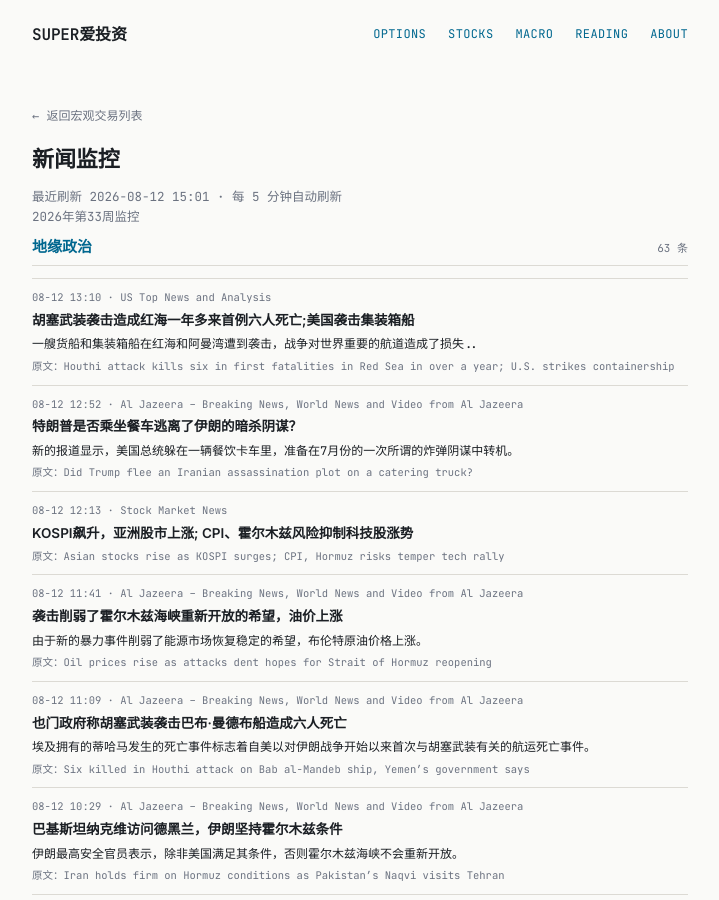
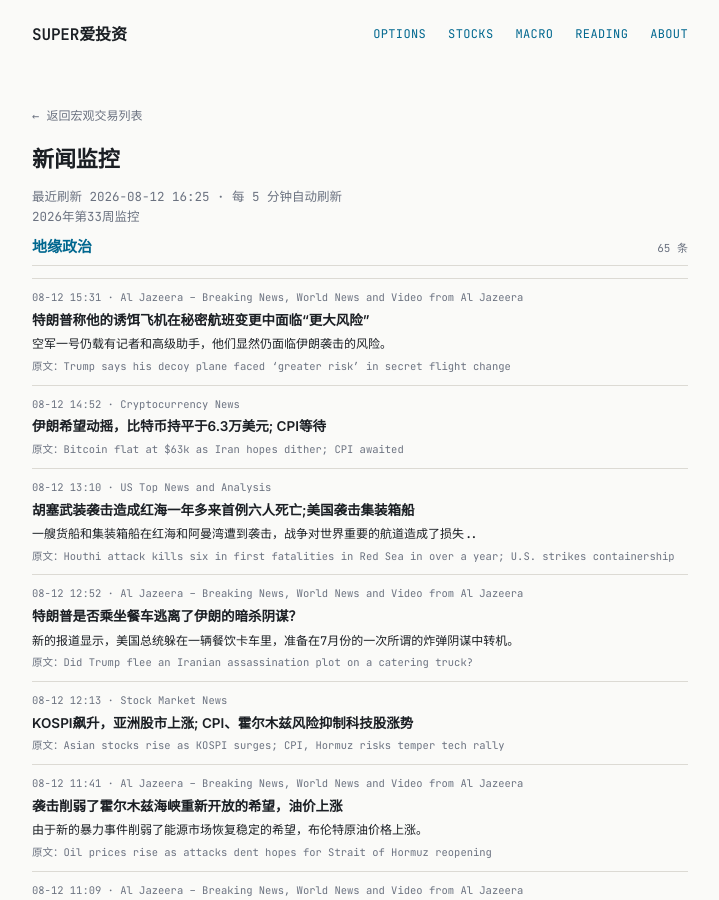
Before and after one commit to tang3super/tang3super.github.io, a Jekyll site: the page built from _macro_trade/news-digest.md, in a window 1280 px wide and 900 px high. Shown: the whole window, without its empty margins (280-999 px from the left). Built offline with Jekyll 4.4.1, drawn with Linux system fonts in a browser that asks for light colours; some of the changed text lies outside the part shown.

Commit message:
sync news-digest article

```diff
--- a/_macro_trade/news-digest.md
+++ b/_macro_trade/news-digest.md
@@ -5,11 +5,24 @@ title: 新闻监控
 date: '2026-08-12'
 summary: 2026年第33周监控
 week_label: 2026年第33周监控
-last_updated: 2026-08-12 15:01
+last_updated: 2026-08-12 16:25
 refresh_note: 每 5 分钟自动刷新
 topics:
 - name: 地缘政治
   items:
+  - title: Trump says his decoy plane faced ‘greater risk’ in secret flight change
+    summary: Air Force One was still carrying journalists and top aides, who remained at apparent risk of an Iranian strike.
+    link: https://www.aljazeera.com/news/2026/8/12/trump-says-his-decoy-plane-faced-greater-risk-in-secret-flight-change?traffic_source=rss
+    source: Al Jazeera – Breaking News, World News and Video from Al Jazeera
+    time: 08-12 15:31
+    title_zh: 特朗普称他的诱饵飞机在秘密航班变更中面临“更大风险”
+    summary_zh: 空军一号仍载有记者和高级助手，他们显然仍面临伊朗袭击的风险。
+  - title: Bitcoin flat at $63k as Iran hopes dither; CPI awaited
+    summary: ''
+    link: https://www.investing.com/news/cryptocurrency-news/bitcoin-flat-at-63k-as-iran-hopes-dither-cpi-awaited-4853755
+    source: Cryptocurrency News
+    time: 08-12 14:52
+    title_zh: 伊朗希望动摇，比特币持平于6.3万美元; CPI等待
   - title: Houthi attack kills six in first fatalities in Red Sea in over a year; U.S. strikes containership
     summary: A cargoship and containership have been hit in the Red Sea and Gulf of Oman as the war inflicts a toll on the world's critical shipping lane…
     link: https://www.cnbc.com/2026/08/12/us-iran-war-trump-hormuz-houthi-attack-blockade-.html
@@ -432,6 +445,12 @@ topics:
     time: 08-10 02:18
 - name: 货币政策
   items:
+  - title: Bitcoin flat at $63k as Iran hopes dither; CPI awaited
+    summary: ''
+    link: https://www.investing.com/news/cryptocurrency-news/bitcoin-flat-at-63k-as-iran-hopes-dither-cpi-awaited-4853755
+    source: Cryptocurrency News
+    time: 08-12 14:52
+    title_zh: 伊朗希望动摇，比特币持平于6.3万美元; CPI等待
   - title: Asian stocks rise as KOSPI surges; CPI, Hormuz risks temper tech rally
     summary: ''
     link: https://www.investing.com/news/stock-market-news/asian-stocks-rise-as-kospi-surges-cpi-hormuz-risks-temper-tech-rally-4853641
```
